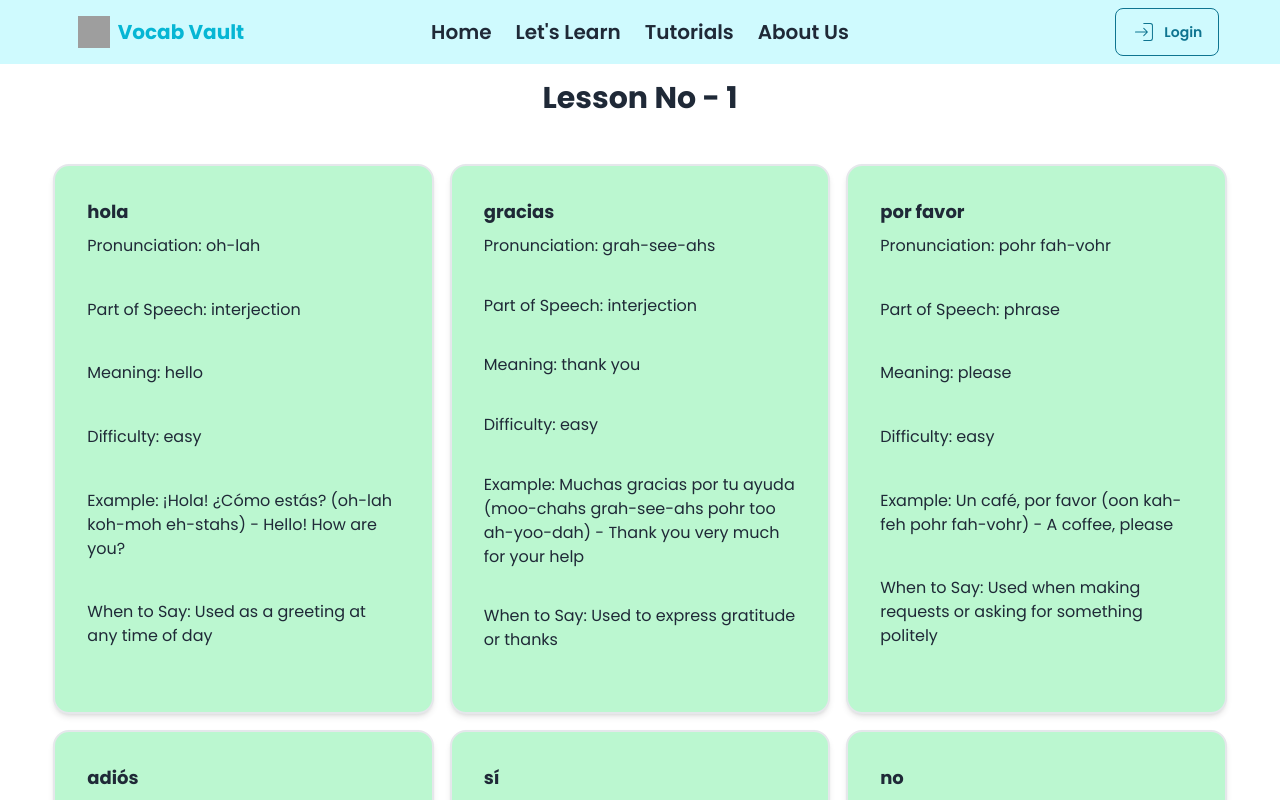
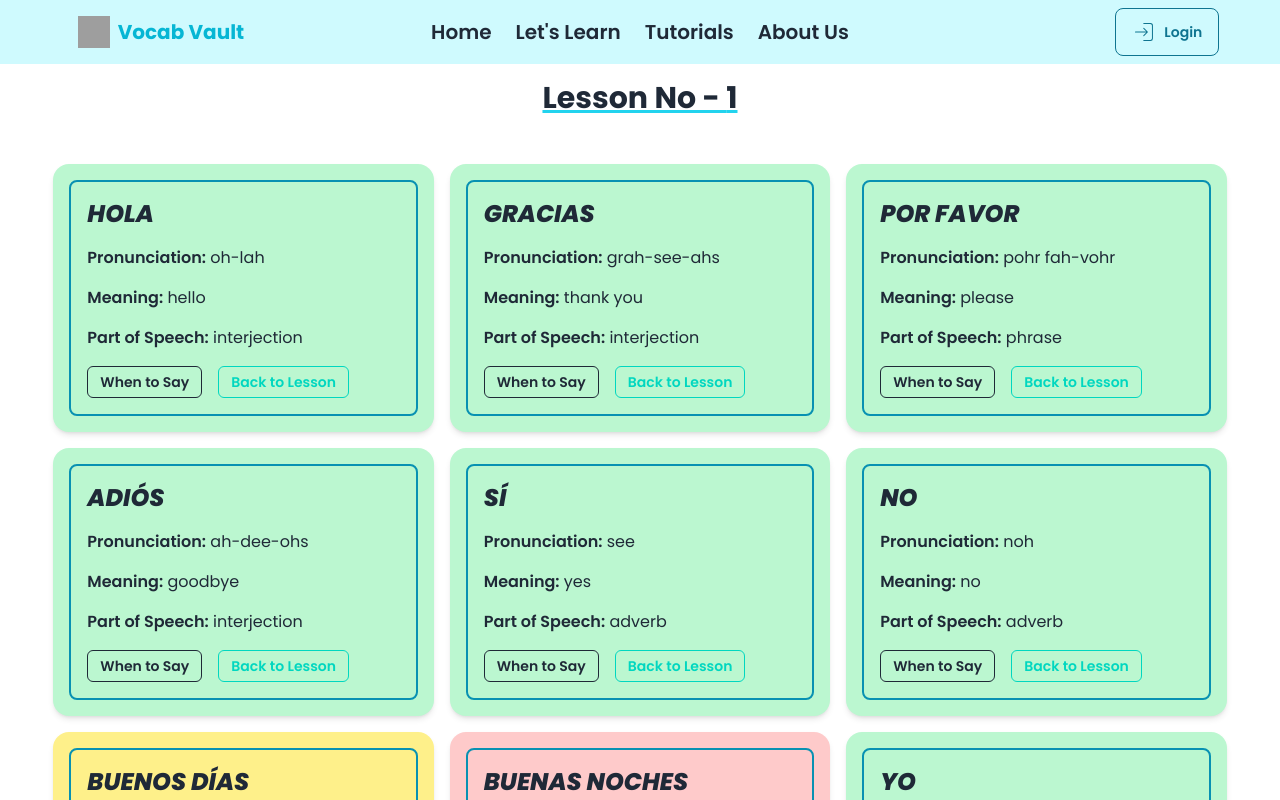
Before and after one commit to jubayerahmmad/Vocab-Vault, a React (Vite) app: page /lesson/1 in a window 1280 px wide. Shown: the top 800 px of the page. Built offline with nearby package versions, Linux system fonts and the light colour scheme; grey boxes are pictures that could not be loaded.

Commit message:
lets learn page and lessons words page

```diff
--- /dev/null
+++ b/src/components/ErrorPage.jsx
@@ -0,0 +1,16 @@
+import { Link } from "react-router-dom";
+
+const ErrorPage = () => {
+  return (
+    <div className="flex justify-center items-center flex-col gap-8 min-h-screen">
+      <h2 className="text-5xl font-extrabold">Page Not Found</h2>
+      <Link to="/">
+        <button className="btn border-cyan-800 border text-cyan-800">
+          Back to Home
+        </button>
+      </Link>
+    </div>
+  );
+};
+
+export default ErrorPage;
--- /dev/null
+++ b/src/components/Modal.jsx
@@ -0,0 +1,34 @@
+const Modal = ({ words }) => {
+  const { word, meaning, example, when_to_say } = words;
+  return (
+    <div>
+      <dialog id="my_modal_5" className="modal modal-bottom sm:modal-middle">
+        <div className="modal-box">
+          <div className="p-4 rounded-lg border-2 border-cyan-600 space-y-4">
+            <h2 className="text-xl font-bold italic">{word.toUpperCase()}</h2>
+            <p>
+              <span className="font-semibold">Meaning:</span> {meaning}
+            </p>
+            <p>
+              <span className="font-semibold">When to Say:</span> {when_to_say}
+            </p>
+            <p>
+              <span className="font-semibold">Example: </span>
+              {example}
+            </p>
+          </div>
+          <div className="my-4">
+            <form method="dialog">
+              {/* if there is a button in form, it will close the modal */}
+              <button className="btn btn-outline w-full rounded-lg">
+                Close
+              </button>
+            </form>
+          </div>
+        </div>
+      </dialog>
+    </div>
+  );
+};
+
+export default Modal;
--- a/src/components/ViewLesson.jsx
+++ b/src/components/ViewLesson.jsx
@@ -23,7 +23,7 @@ const ViewLesson = () => {
 
   return (
     <div>
-      <h1 className="text-3xl font-bold text-center my-4">
+      <h1 className="text-3xl font-bold text-center my-4 underline decoration-cyan-400 underline-offset-2 animate__animated animate__fadeInDown">
         Lesson No - {lessonNumber}
       </h1>
       <div className="grid grid-cols-1 md:grid-cols-2 lg:grid-cols-3 gap-4 my-12">
--- a/src/components/WordsCard.jsx
+++ b/src/components/WordsCard.jsx
@@ -1,20 +1,14 @@
 import React from "react";
+import Modal from "./Modal";
+import { Link } from "react-router-dom";
 
 const WordsCard = ({ words }) => {
   //   console.log(word);
-  const {
-    word,
-    pronunciation,
-    part_of_speech,
-    meaning,
-    difficulty,
-    example,
-    when_to_say,
-  } = words;
+  const { word, pronunciation, part_of_speech, meaning, difficulty } = words;
   return (
     <div>
       <div
-        className={`card border-2 shadow-md animate__animated animate__fadeInLeft h-[550px] ${
+        className={`card backdrop-blur-xl shadow-md animate__animated animate__fadeInLeft  ${
           difficulty === "easy"
             ? "bg-green-200"
             : difficulty === "medium"
@@ -22,16 +16,37 @@ const WordsCard = ({ words }) => {
             : "bg-red-200"
         }`}
       >
-        <div className="card-body">
-          <h2 className="text-lg font-bold">{word}</h2>
-          <p className="">Pronunciation: {pronunciation}</p>
-          <p className="">Part of Speech: {part_of_speech}</p>
-          <p className="">Meaning: {meaning}</p>
-          <p className="">Difficulty: {difficulty}</p>
-          <p className="">Example: {example}</p>
-          <p className="">When to Say: {when_to_say}</p>
+        <div className="m-4 p-4 rounded-lg border-2 border-cyan-600 space-y-4">
+          <h2 className="text-2xl font-extrabold italic">
+            {word.toUpperCase()}
+          </h2>
+          <p className="">
+            <span className="font-semibold">Pronunciation:</span>{" "}
+            {pronunciation}
+          </p>
+          <p className="">
+            <span className="font-semibold">Meaning:</span> {meaning}
+          </p>
+          <p className="">
+            <span className="font-semibold">Part of Speech:</span>{" "}
+            {part_of_speech}
+          </p>
+          <div className="flex gap-4">
+            <button
+              onClick={() => document.getElementById("my_modal_5").showModal()}
+              className="btn btn-sm btn-outline rounded-md"
+            >
+              When to Say
+            </button>
+            <Link to="/letsLearn">
+              <button className="btn btn-sm btn-outline btn-accent rounded-md">
+                Back to Lesson
+              </button>
+            </Link>
+          </div>
         </div>
       </div>
+      <Modal words={words}></Modal>
     </div>
   );
 };
--- a/src/pages/LetsLearn.jsx
+++ b/src/pages/LetsLearn.jsx
@@ -40,6 +40,29 @@ const LetsLearn = () => {
           ))}
         </div>
       </div>
+      {/* tutorial */}
+      <div className="my-8">
+        <h1 className="text-3xl font-bold text-center my-6 animate__animated animate__fadeInDown">
+          Tutorial
+        </h1>
+        <div className="my-8">
+          <iframe
+            height="615"
+            src="https://www.youtube.com/embed/kJQjXAVEWt0?si=PrcSfF4beFsGtWqA"
+            title="YouTube video player"
+            className="w-full rounded-xl"
+            frameborder="0"
+            allow="accelerometer; autoplay; clipboard-write; encrypted-media; gyroscope; picture-in-picture; web-share"
+            referrerpolicy="strict-origin-when-cross-origin"
+            allowfullscreen
+          ></iframe>
+        </div>
+        <Link to="/tutorials">
+          <button className="btn btn-outline text-cyan-500">
+            View More Tutorials
+          </button>
+        </Link>
+      </div>
     </div>
   );
 };
--- a/src/routes/router.jsx
+++ b/src/routes/router.jsx
@@ -6,6 +6,7 @@ import Tutorials from "../pages/Tutorials";
 import AboutUs from "../pages/AboutUs";
 import Login from "../components/Login";
 import ViewLesson from "../components/ViewLesson";
+import ErrorPage from "../components/ErrorPage";
 
 const router = createBrowserRouter([
   {
@@ -42,7 +43,7 @@ const router = createBrowserRouter([
   },
   {
     path: "*",
-    element: <h2>Error</h2>,
+    element: <ErrorPage></ErrorPage>,
   },
 ]);
 export default router;
```
Also changed, not shown: public/vocabularies.json.
